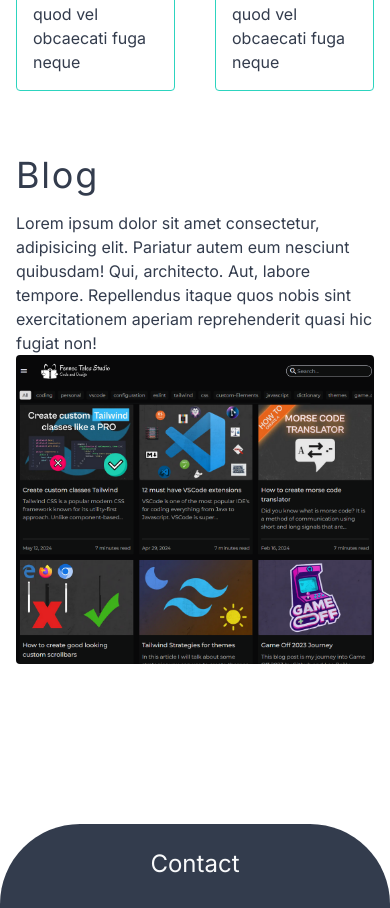
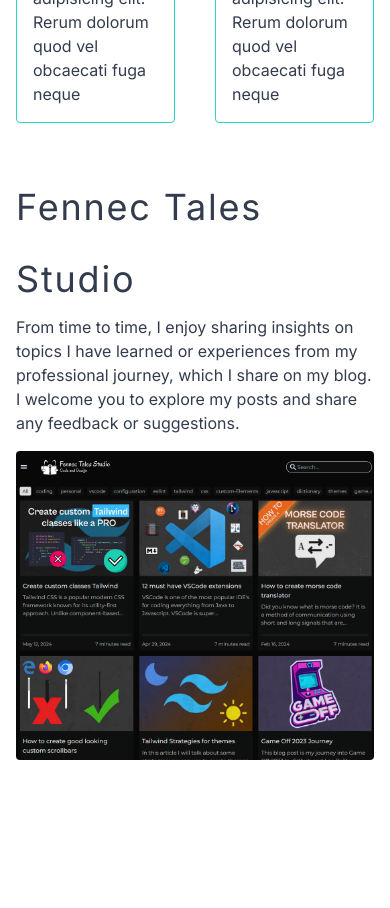
Before and after one commit to fescherer/portfolio-v3, a Next.js app: page /about in a window 390 px wide. Shown: the part 4680-5588 px from the top of the page. Built offline with nearby package versions, Linux system fonts and the light colour scheme.

Commit message:
:sparkles: add text and and new component

```diff
--- a/src/app/(LayoutWithHeaderFooter)/about/components/blog.component.tsx
+++ b/src/app/(LayoutWithHeaderFooter)/about/components/blog.component.tsx
@@ -1,21 +1,22 @@
 import Image from "next/image";
 import { CardWrapper } from "./card-wrapper.component";
 import Link from "next/link";
+import { BrightnessLink } from "@/components/brightness-link.component";
 
 export function BlogComponent() {
   return (
     <CardWrapper id="blog">
       <div className="max-w-sm">
         <h2 className="text-4xl leading-loose tracking-wider">
-          Blog
+          Fennec Tales Studio
         </h2>
 
-        <p>Lorem ipsum dolor sit amet consectetur, adipisicing elit. Pariatur autem eum nesciunt quibusdam! Qui, architecto. Aut, labore tempore. Repellendus itaque quos nobis sint exercitationem aperiam reprehenderit quasi hic fugiat non!</p>
+        <p>From time to time, I enjoy sharing insights on topics I have learned or experiences from my professional journey, which I share on my blog. I welcome you to explore my posts and share any feedback or suggestions.</p>
       </div>
 
-      <Link href="https://fennectales.com" target="_blank">
+      <BrightnessLink href="https://fennectales.com" target="_blank">
         <Image className="rounded" src="/blog.png" width={1068} height={922} alt="Blog" />
-      </Link>
+      </BrightnessLink>
     </CardWrapper>
   )
 }
--- a/src/app/(LayoutWithHeaderFooter)/about/components/card-wrapper.component.tsx
+++ b/src/app/(LayoutWithHeaderFooter)/about/components/card-wrapper.component.tsx
@@ -10,7 +10,7 @@ type TCardWrapper = {
 
 export function CardWrapper({ children, direction = 'row', className, id }: PropsWithChildren<TCardWrapper>) {
   return (
-    <section id={id} className={cn("m-4 flex flex-col items-center", direction === 'row' ? 'md:flex-row md:items-start justify-between': '', className)}>
+    <section id={id} className={cn("m-4 flex flex-col items-center", direction === 'row' ? 'md:flex-row md:items-start justify-between gap-4': '', className)}>
       {children}
     </section>
   )
--- a/src/app/(LayoutWithHeaderFooter)/layout.tsx
+++ b/src/app/(LayoutWithHeaderFooter)/layout.tsx
@@ -8,7 +8,7 @@ export default function LayoutWithHeaderFooter({
 }>) {
   return (
     <>
-      <div className="relative flex max-w-3xl flex-col space-y-12">
+      <div className="relative flex max-w-4xl flex-col space-y-12">
         <HeaderComponent />
         {children}
       </div>
--- /dev/null
+++ b/src/components/brightness-link.component.tsx
@@ -0,0 +1,13 @@
+import { cn } from "@/util/cn.function";
+import Link, { LinkProps } from "next/link";
+import { PropsWithChildren } from "react";
+
+type LinkType = LinkProps & React.HTMLProps<HTMLAnchorElement>
+
+export function BrightnessLink({ children, className, href, ...props }: PropsWithChildren<LinkType>) {
+  return (
+    <Link href={href} {...props} className={cn('hover:brightness-90 transition-all' ,className)}>
+      {children}
+    </Link>
+  )
+}
--- a/src/components/header/components/menu-items.tsx
+++ b/src/components/header/components/menu-items.tsx
@@ -50,4 +50,13 @@ export const menuItems: TMenuItems[] = [
       path: '/about'
     }
   },
+  {
+    id: 'menu-3',
+    subItems: [],
+    mainItem: {
+      id: 'menu-main-contact',
+      name: 'Contact',
+      path: '/about#contact'
+    }
+  },
 ]
```
